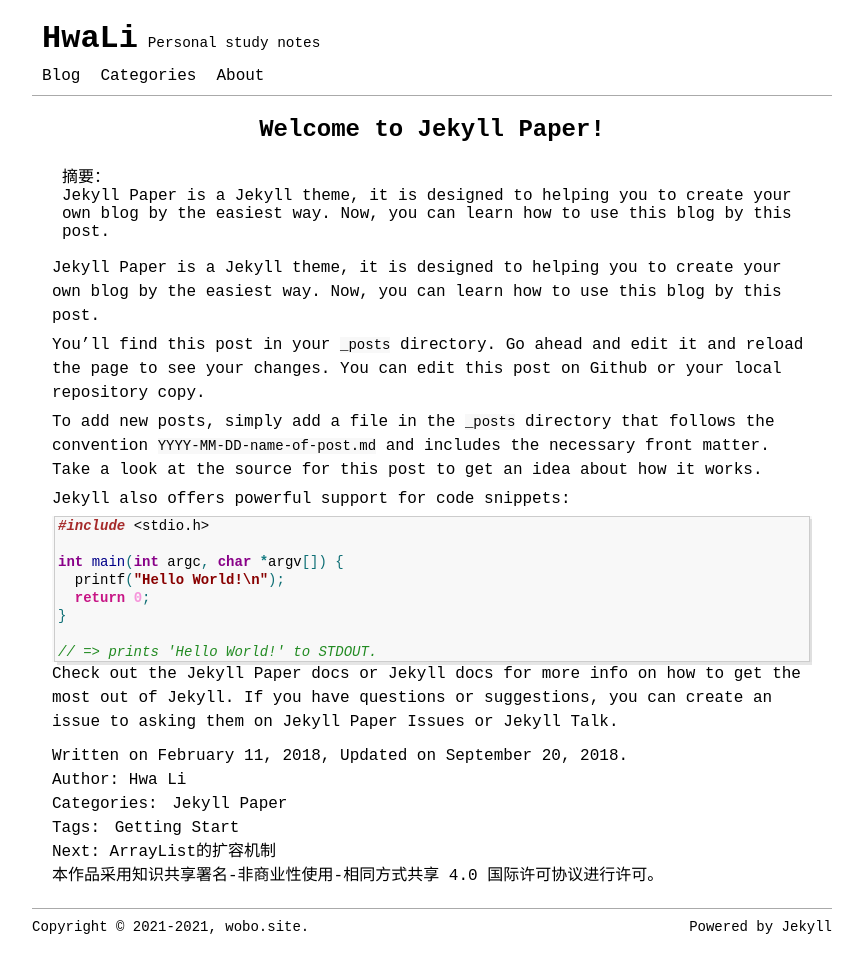
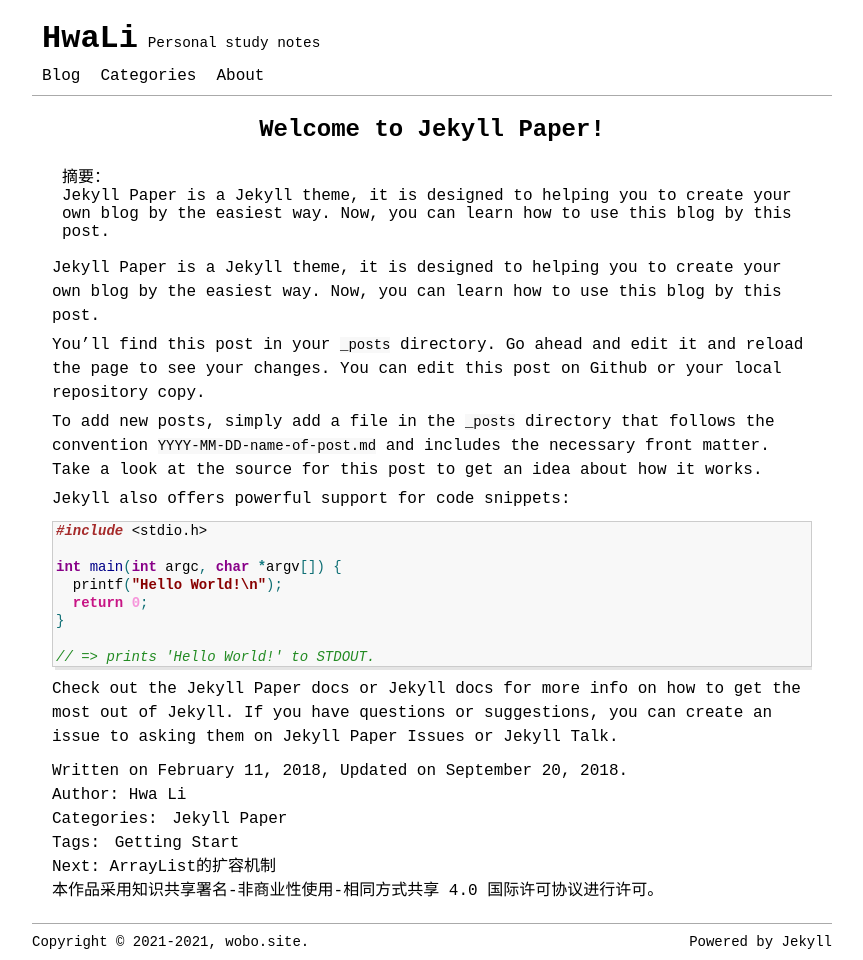
Before and after one commit to hualiy/hualiy.github.io, a Jekyll site: the page built from _posts/2018-02-11-welcome-to-jekyll.markdown, in a window 1280 px wide. Shown: the whole page, without its empty margins (208-1071 px from the left). Built offline with Jekyll 4.4.1, drawn with Linux system fonts in a browser that asks for light colours; comment, search, counter and statistics services are not loaded.

Commit message:
Update highlighter.scss

```diff
--- a/_sass/highlighter.scss
+++ b/_sass/highlighter.scss
@@ -6,11 +6,7 @@
 @charset "utf-8";
 
 pre.highlight {
-  margin: 0 2px;
-    margin-top: 0px;
-    margin-right: 2px;
-    margin-bottom: 0px;
-    margin-left: 2px;
+  margin: 10px 0;
   padding-left: 3px;
   border: 1px solid #ccc;
   overflow-x: auto;
```
